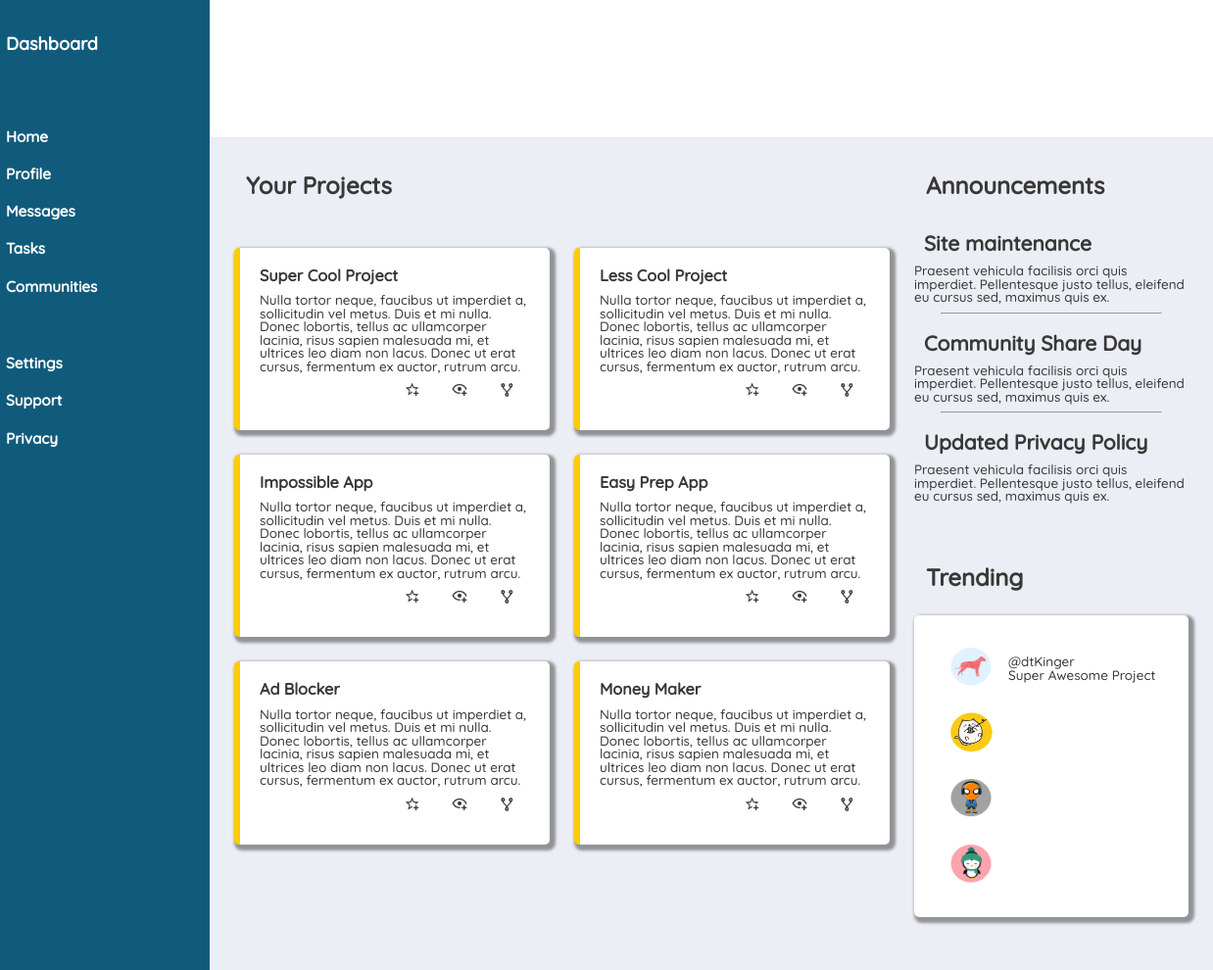
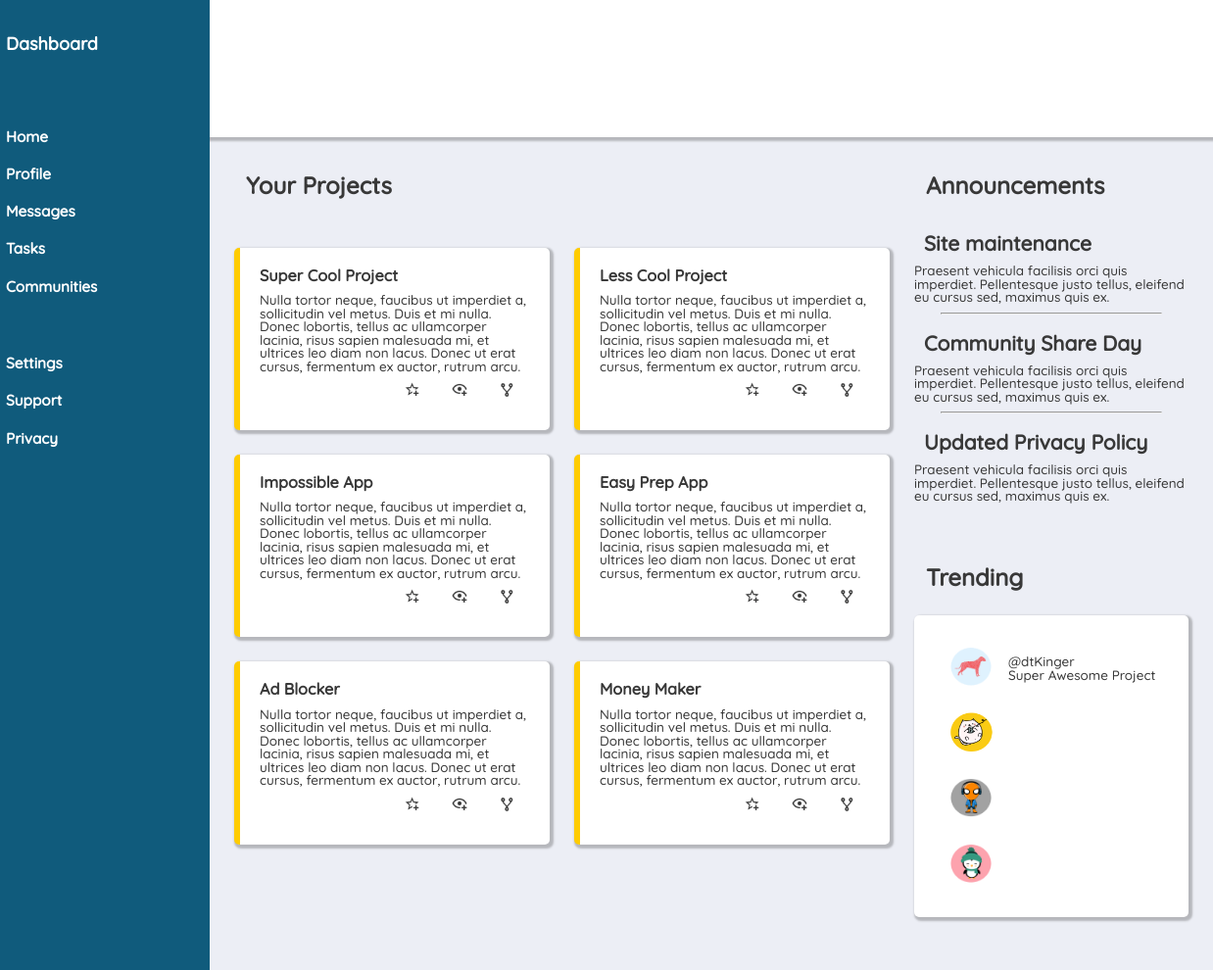
Before and after one commit to dtKinger/admin-dashboard-TOP, a plain HTML site: page index.html in a window 1280 px wide. Shown: the full height of the page at 98% size, 42-1280 px from the left. Drawn offline with Linux system fonts and the light colour scheme.

Commit message:
lighten box shadows

```diff
--- a/style.css
+++ b/style.css
@@ -85,6 +85,7 @@ header{
   padding: 10px;
   grid-column: 2 / 3;
   z-index: 1;
+  box-shadow: 0px 2px 2px 2px rgba(56, 56, 56, 0.3)
 }
 
 main {
@@ -236,7 +237,7 @@ a:hover{
 .card {
   padding: 20px;
   border-left: 6px solid rgb(255, 204, 0);
-  box-shadow: 3px 3px 3px 3px rgba(56, 56, 56, 0.5);
+  box-shadow: 2px 2px 2px 2px rgba(56, 56, 56, 0.3);
   border-radius: 5px;
   background-color: white;
   grid-column: 1 / 2;
@@ -259,7 +260,7 @@ a:hover{
 
 .list-trending{
   padding: 20px;
-  box-shadow: 3px 3px 3px 3px rgba(56, 56, 56, 0.5);
+  box-shadow: 2px 2px 2px 2px rgba(56, 56, 56, 0.3);
   border-radius: 5px;
   background-color: white;
   overflow: scroll;
```
